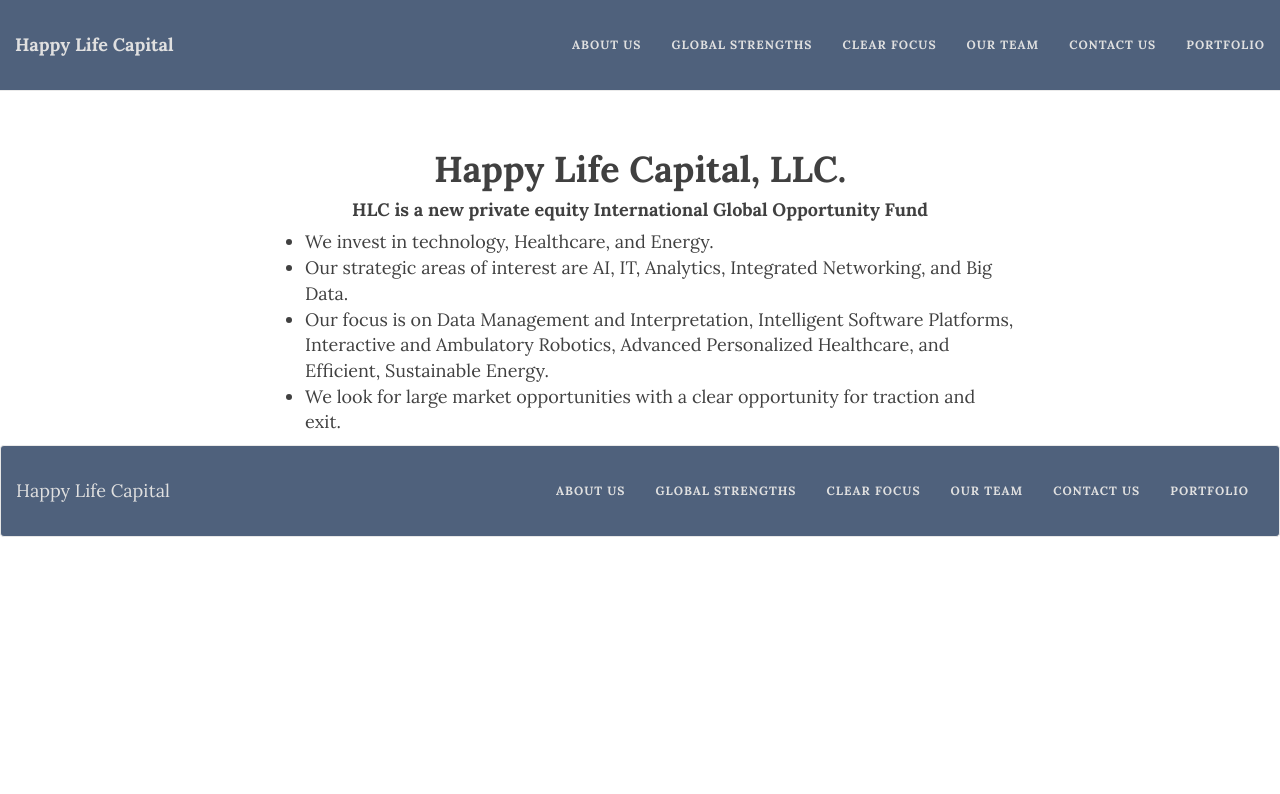
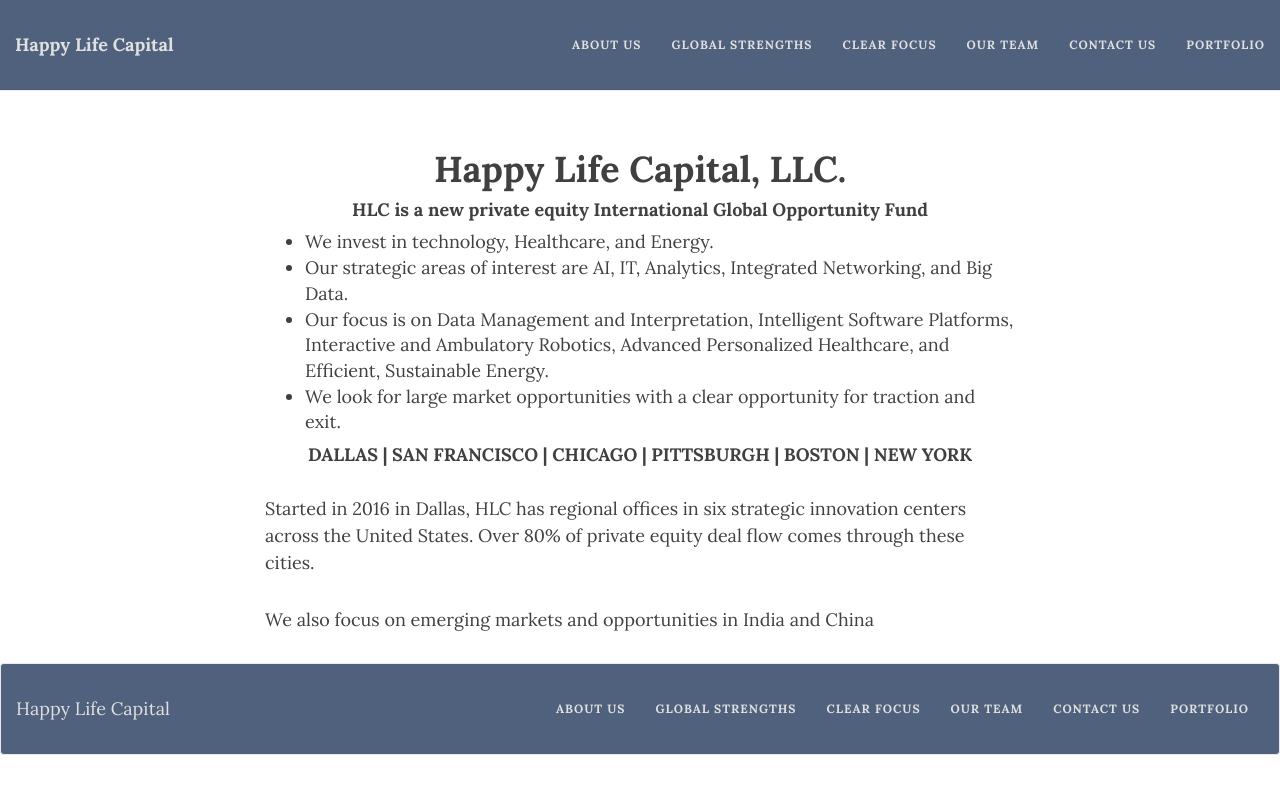
Before and after one commit to happylifecap/happylifecap.github.com, a Jekyll site: the page built from index.html, in a window 1280 px wide. Shown: the top 794 px of the page. Built offline with Jekyll 4.4.1, drawn with Linux system fonts in a browser that asks for light colours; nearby versions of some CDN libraries; the list of posts is cut into pages by our own code.

Commit message:
new stuff

```diff
--- a/index.html
+++ b/index.html
@@ -14,6 +14,10 @@
 	  <li>Our strategic areas of interest are AI, IT, Analytics, Integrated Networking, and Big Data.</li>
 	  <li>Our focus is on Data Management and Interpretation, Intelligent Software Platforms, Interactive and Ambulatory Robotics, Advanced Personalized Healthcare, and Efficient, Sustainable Energy.</li>
 	  <li>We look for large market opportunities with a clear opportunity for traction and exit.</li>
+</ul>
+<h4 align="center">DALLAS | SAN FRANCISCO | CHICAGO | PITTSBURGH | BOSTON | NEW YORK</h4>
+<p>Started in 2016 in Dallas, HLC has regional offices in six strategic innovation centers across the United States. Over 80% of private equity deal flow comes through these cities.</p>
+<p>We also focus on emerging markets and opportunities in India and China</p>
 </div>
     </div>
   </div>
```
